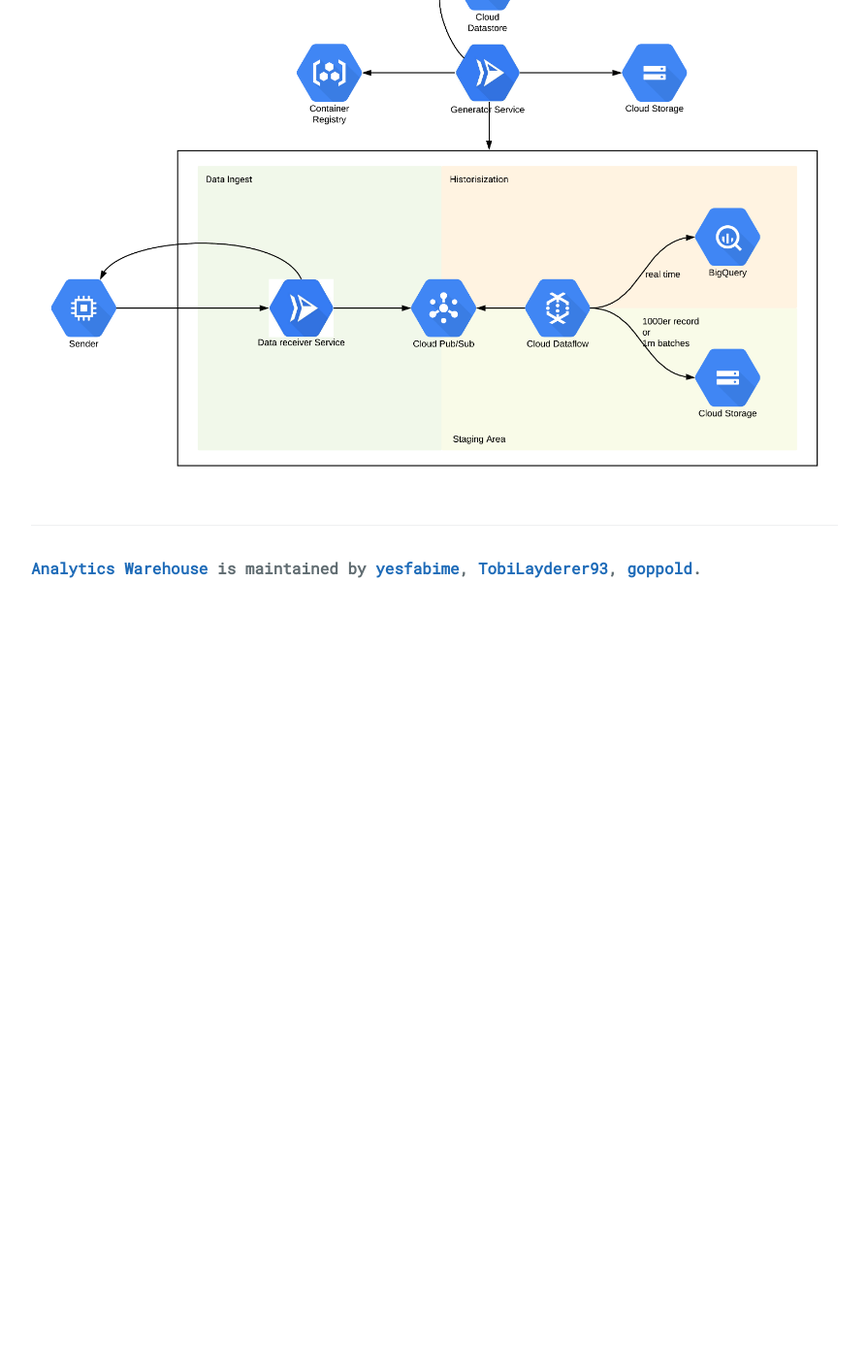
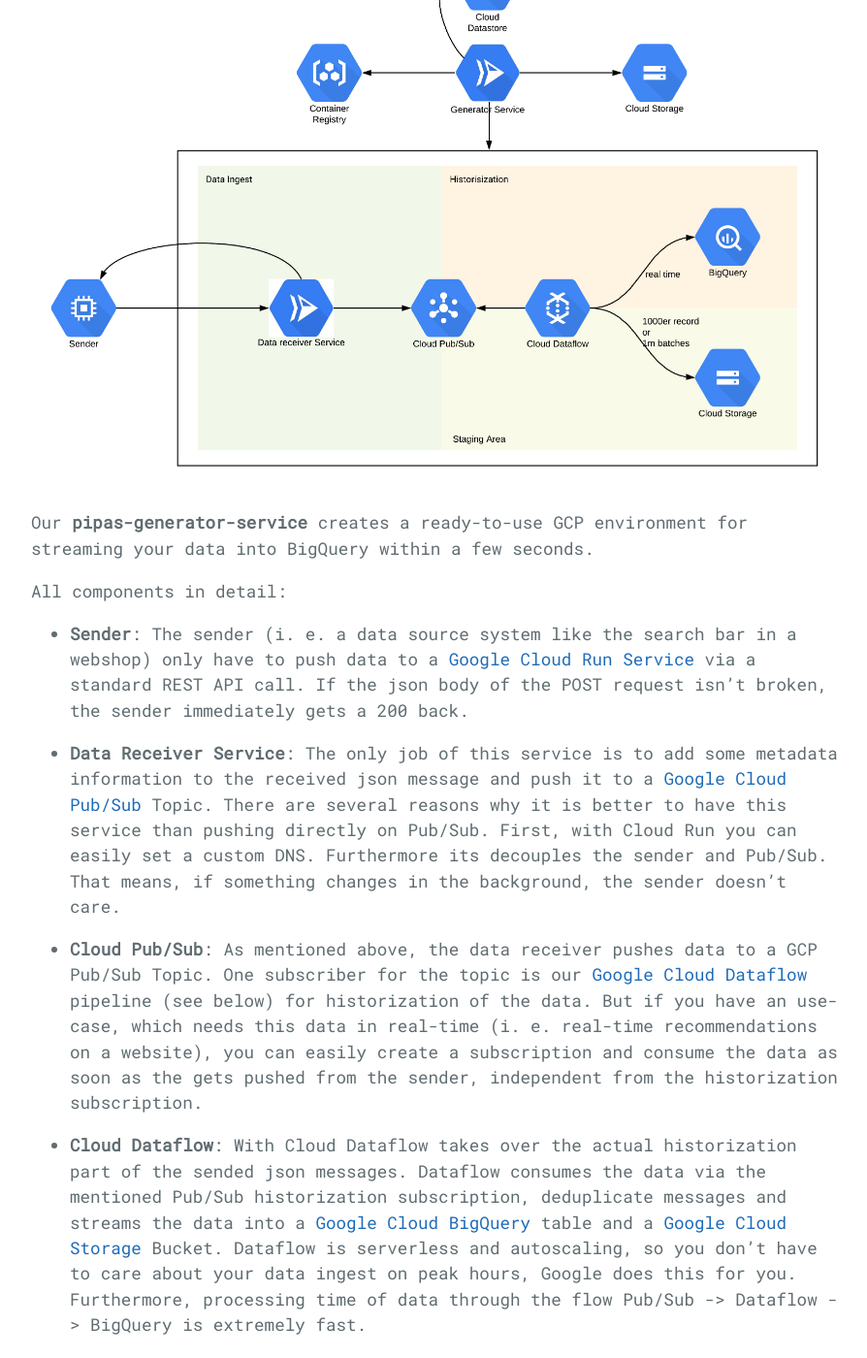
Before and after one commit to yesfabime/analytics-warehouse, a Jekyll site: the page built from 2-arch-principles-tenet/pipas/pipas-stream-arch.md, in a window 1280 px wide and 1400 px high, scrolled down 618 px. Shown: the whole window at 97% size, without its empty margins (192-1086 px from the left). Built offline with Jekyll 4.4.1, drawn with Linux system fonts in a browser that asks for light colours; before the commit the page ends 1248 px from its top, so only the background shows below that; some of the changed text lies outside the part shown.

Commit message:
architecture

```diff
--- a/2-arch-principles-tenet/pipas/pipas-stream-arch.md
+++ b/2-arch-principles-tenet/pipas/pipas-stream-arch.md
@@ -5,7 +5,48 @@ filename: pipas-stream-arch.md
 permalink: /arch-principles-tenet/ref-patterns/pipas-stream/
 ---
 # Pipas - Stream
-This site needs to be build up
+
+For streaming data ingest into GCP we'are using the following architecture:
+
 {:refdef: style="text-align: center;"}
 ![Pipas Arch - Stream]({{site.baseurl}}/2-arch-principles-tenet/pipas/stream-arch-pic.png)
 {: refdef}
+
+Our **pipas-generator-service** creates a ready-to-use GCP environment for streaming your data
+into BigQuery within a few seconds.
+
+All components in detail:
+
+- **Sender**: The sender (i. e. a data source system like the search bar in a webshop) only have to push data to a
+ <a href="https://cloud.google.com/run" target="_blank">Google Cloud Run Service</a> via a standard REST API call.
+ If the json body of the POST request isn't broken, the sender immediately gets a 200 back.
+
+
+- **Data Receiver Service**: The only job of this service is to add some metadata information to the received json message
+and push it to a <a href="https://cloud.google.com/pubsub" target="_blank">Google Cloud Pub/Sub</a> Topic.
+There are several reasons why it is better to have this service than pushing directly on Pub/Sub. First, with Cloud Run you can easily set a custom DNS.
+Furthermore its decouples the sender and Pub/Sub. That means, if something changes in the background, the sender doesn't care.
+
+- **Cloud Pub/Sub**: As mentioned above, the data receiver pushes data to a GCP Pub/Sub Topic. One subscriber for the topic is
+ our  <a href="https://cloud.google.com/dataflow" target="_blank">Google Cloud Dataflow</a> pipeline (see below) for
+ historization of the data.
+But if you have an use-case, which needs this data in real-time (i. e. real-time recommendations on a website),
+you can easily create a subscription and consume the data as soon as the gets pushed from the sender, independent from
+the historization subscription.
+
+- **Cloud Dataflow**: With Cloud Dataflow takes over the actual historization part of the sended json messages.
+Dataflow consumes the data via the mentioned Pub/Sub historization subscription, deduplicate messages and streams the
+data into a  <a href="https://cloud.google.com/bigquery" target="_blank">Google Cloud BigQuery</a> table and a
+<a href="https://cloud.google.com/storage" target="_blank">Google Cloud Storage</a> Bucket.
+Dataflow is serverless and autoscaling, so you don't have to care about your data ingest on peak hours, Google does this for you.
+Furthermore, processing time of data through the flow Pub/Sub -> Dataflow -> BigQuery is extremely fast.
+
+- **Cloud Storage**: We are also saving the Pub/Sub raw messages in our Dataflow pipeline on a Google Cloud Storage Bucket.
+This will be archieved via windowed batches writes. That means, the dataflow pipeline collects n messages (n depends on
+the adjusted deployment parameters) and save the n massages to a .arvo file into the Bucket. The reason why we are doing
+it this way is, that it's more cost and storage effective than writing every single Pub/Sub message as a own file on a Bucket.
+But why do we even store the data on a Bucket when we are already streaming the data into a BigQuery? The answer for this
+question is quite simple: Just to have a fallback if someone deletes the BigQuery table/dataset by mistake. We don't want
+to loose any kind of data.
+
+- **BigQuery**: Once data has arrived in BigQuery, you can easily query it and use it for analytical purposes.
```
